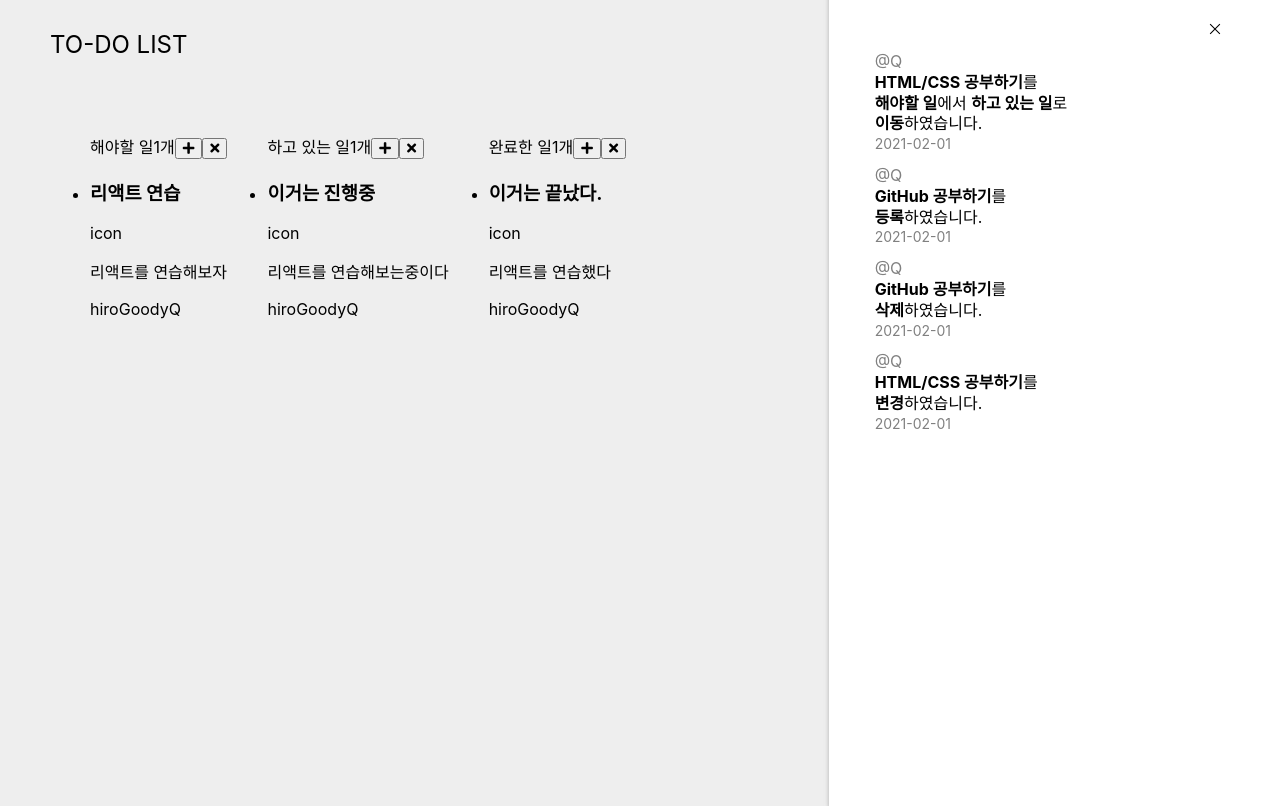
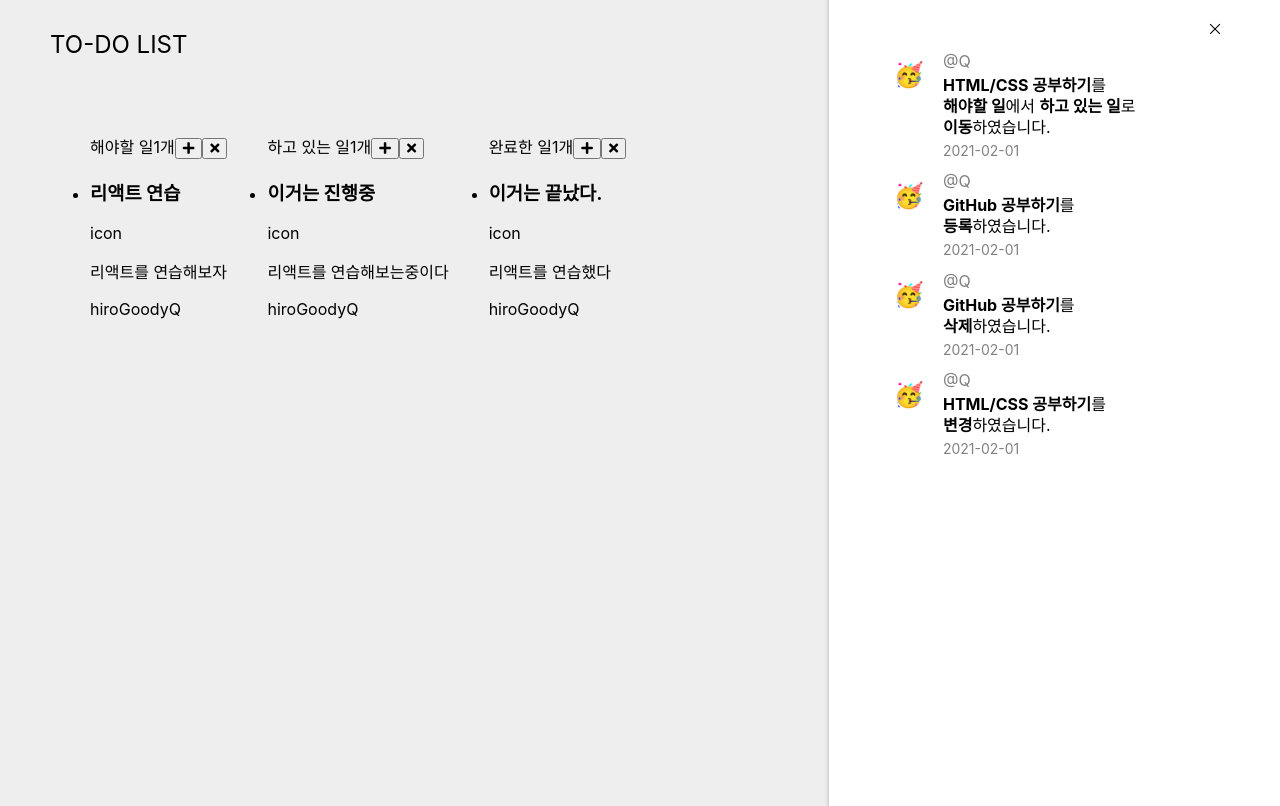
Before and after one commit to codesquad-members-2021/todo-list, a React (Create React App) app in the folder FE/: page / in a window 1280 px wide. Both pictures are taken after a click on the element 1219 px from the left and 44 px from the top of the page. Built offline with nearby package versions, Linux system fonts and the light colour scheme; the HTML template or start-up script is replaced by a standard one.

Commit message:
[Add]: emoji before logcard

```diff
--- a/FE/src/components/Sidebar/LogCard.jsx
+++ b/FE/src/components/Sidebar/LogCard.jsx
@@ -1,5 +1,5 @@
 import React from 'react';
-import { LogCardContainer } from './sidebarStyle';
+import { LogContainer, LogCardContainer } from './sidebarStyle';
 
 const LogCard = ({ data: { logList }, userID }) => {
   const log = logList.map((log) => {
@@ -17,6 +17,8 @@ const LogCard = ({ data: { logList }, userID }) => {
     };
 
     return (
+      <LogContainer key={id}>
+        <div className="emoji">🥳</div>
         <LogCardContainer key={id}>
           <div className="user">@{userID}</div>
           <span>
@@ -28,6 +30,7 @@ const LogCard = ({ data: { logList }, userID }) => {
           </span>
           <div className="time">{time}</div>
         </LogCardContainer>
+      </LogContainer>
     );
   });
 
--- a/FE/src/components/Sidebar/sidebarStyle.jsx
+++ b/FE/src/components/Sidebar/sidebarStyle.jsx
@@ -32,6 +32,7 @@ const LogListContainer = styled.div`
 const LogCardContainer = styled.div`
   .user {
     color: gray;
+    margin-bottom: 0.2rem;
   }
   .title,
   .action,
@@ -41,10 +42,9 @@ const LogCardContainer = styled.div`
   .time {
     font-size: 14px;
     color: gray;
+    margin-top: 0.2rem;
   }
-  .emoji {
-    float: left;
-  }
+
   line-height: 1.3rem;
   font-size: 16px;
   display: flex;
@@ -53,4 +53,18 @@ const LogCardContainer = styled.div`
   margin-top: 10px;
 `;
 
-export { SidebarContainer, CloseContainer, LogListContainer, LogCardContainer };
+const LogContainer = styled.div`
+  display: flex;
+
+  .emoji {
+    padding: 1.2rem;
+  }
+`;
+
+export {
+  SidebarContainer,
+  CloseContainer,
+  LogListContainer,
+  LogCardContainer,
+  LogContainer,
+};
```
Lines whose indentation alone changed are shown as unchanged.
